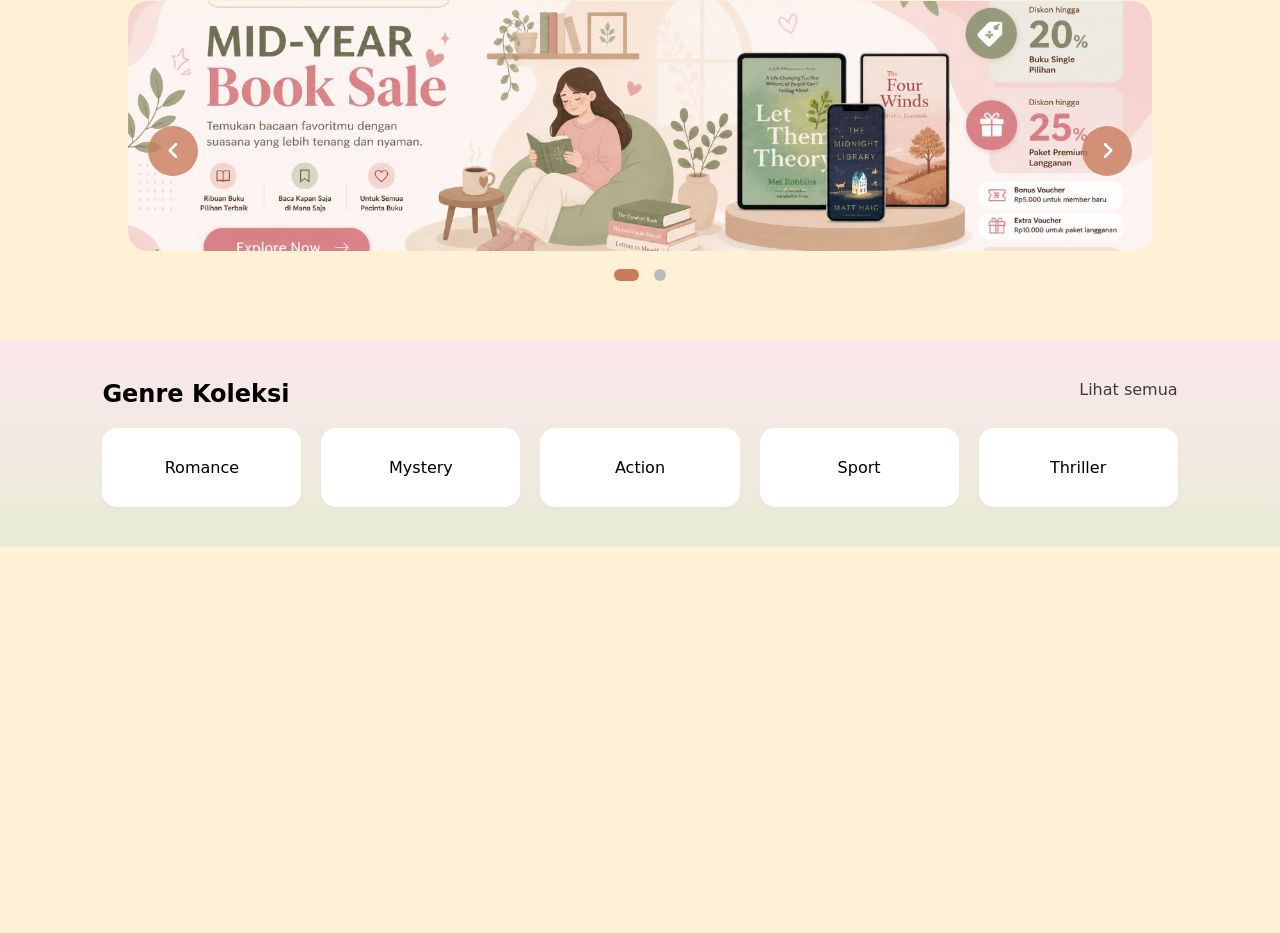
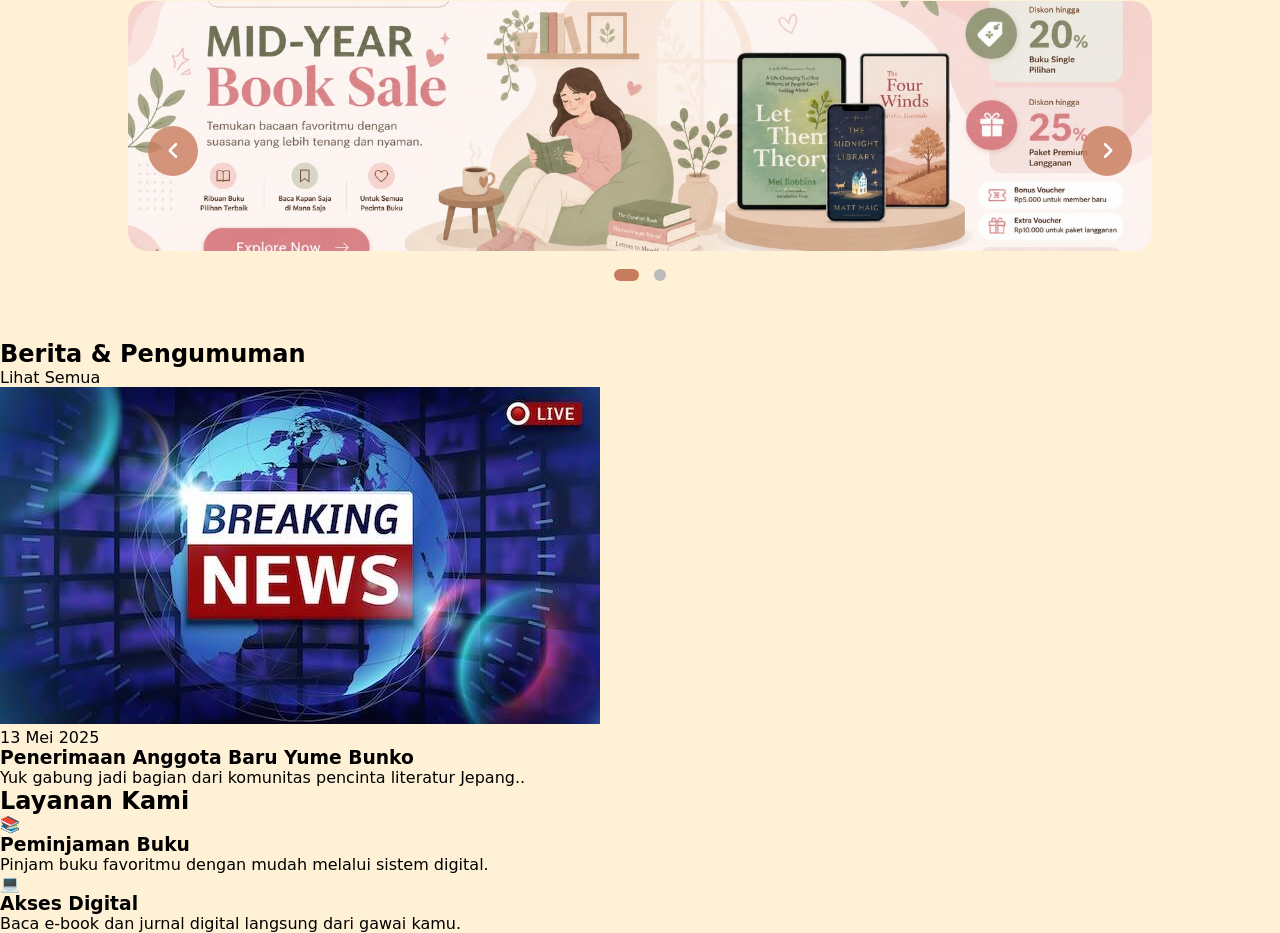
Before and after one commit to ainaya27/yumebunko, a website: page index.html in a window 1280 px wide. Shown: the part 919-1852 px from the top of the page. Before the commit the page ends 1466 px from the top, so only its background shows below. Drawn offline with Linux system fonts and the light colour scheme; a web font is replaced by a local one.

Commit message:
add news and services

```diff
--- a/index.html
+++ b/index.html
@@ -10,6 +10,7 @@
 </head>
 
 <body>
+    <!-- navbar -->
     <nav>
         <div class="logo">
             <img src="assets/logo.png" alt="Yumebunko">
@@ -32,6 +33,7 @@
         </ul>
     </nav>
 
+    <!-- hero -->
     <section class="hero-container">
         <div class="hero-center">
             <h1>Yume Bunko</h1>
@@ -53,6 +55,7 @@
         </div>
     </section>
 
+    <!-- banner -->
     <section class="banner-slider">
         <button class="slide-arrow prev">
             <svg xmlns="http://www.w3.org/2000/svg" viewBox="0 0 640 640">
@@ -83,7 +86,45 @@
         </div>
     </section>
 
-    <section class="kategori-section">
+    <!-- news -->
+    <section class="news">
+        <div class="news-title">
+            <h2>Berita & Pengumuman</h2>
+            <a href="news.html">Lihat Semua</a>
+        </div>
+        <div class="news-grid">
+            <div class="new-card">
+                <img src="assets/news.jpg" alt="Berita 1">
+                <div class="news-content">
+                    <span class="news-date">13 Mei 2025</span>
+                    <h3>Penerimaan Anggota Baru Yume Bunko</h3>
+                    <p>Yuk gabung jadi bagian dari komunitas pencinta literatur Jepang..</p>
+                </div>
+            </div>
+        </div>
+    </section>
+
+    <!-- Service -->
+    <section class="services">
+        <div class="services-title">
+            <h2>Layanan Kami</h2>
+        </div>
+        <div class="services-container">
+            <div class="services-item">
+                <div class="icon-box">📚</div>
+                <h3>Peminjaman Buku</h3>
+                <p>Pinjam buku favoritmu dengan mudah melalui sistem digital.</p>
+            </div>
+            <div class="services-item">
+                <div class="icon-box">💻</div>
+                <h3>Akses Digital</h3>
+                <p>Baca e-book dan jurnal digital langsung dari gawai kamu.</p>
+            </div>
+        </div>
+    </section>
+
+    <!-- kategori -->
+    <!-- <section class="kategori-section">
         <div class="kategori-header">
             <h2>Genre Koleksi</h2>
             <a href="#">Lihat semua</a>
@@ -95,7 +136,7 @@
             <div class="kategori-card"><span>Sport</span></div>
             <div class="kategori-card"><span>Thriller</span></div>
         </div>
-    </section>
+    </section> -->
 
     <script src="script.js"></script>
 </body>
```
Also changed, not shown: assets/news.jpg (added), news.html (added).
